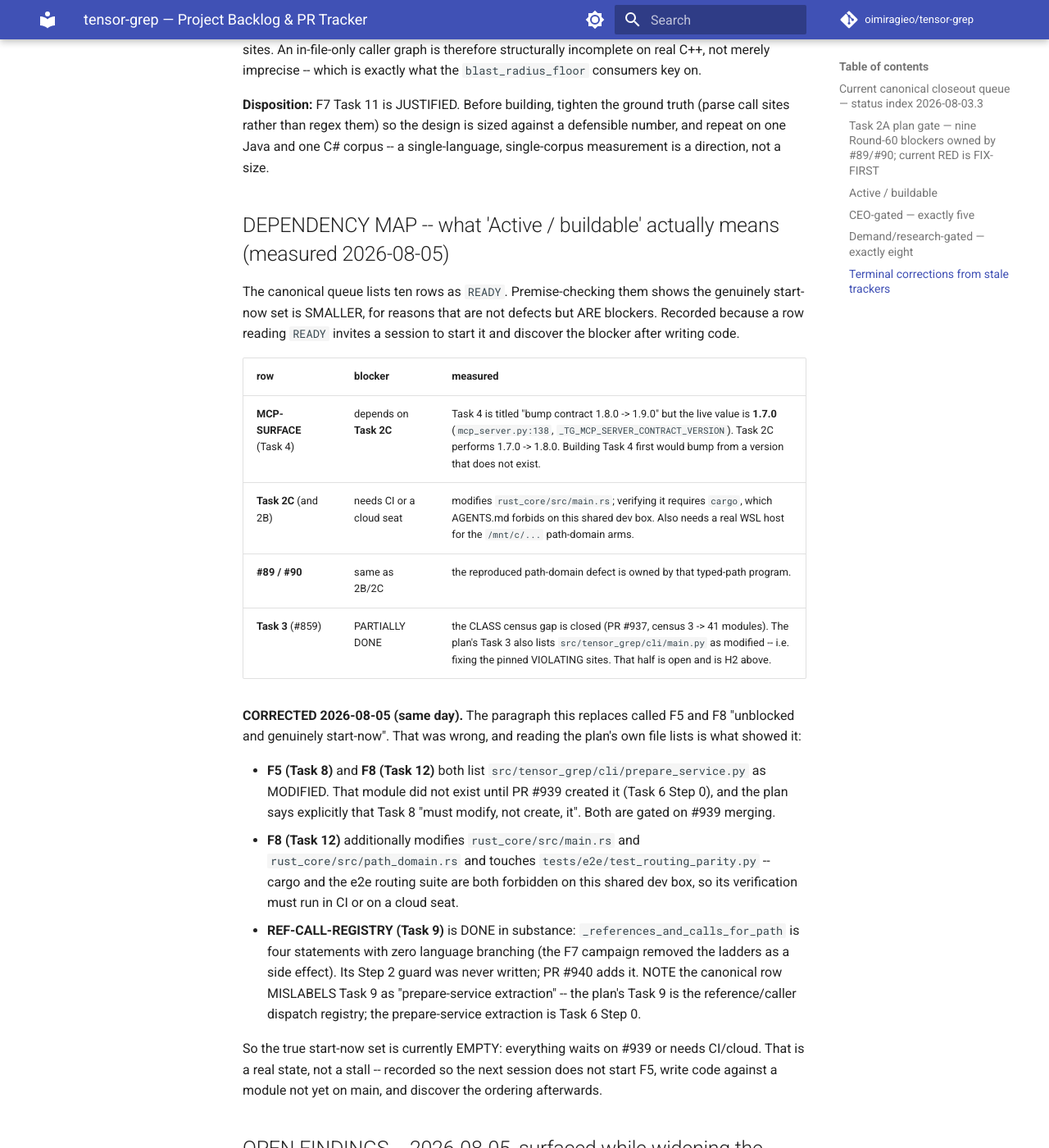
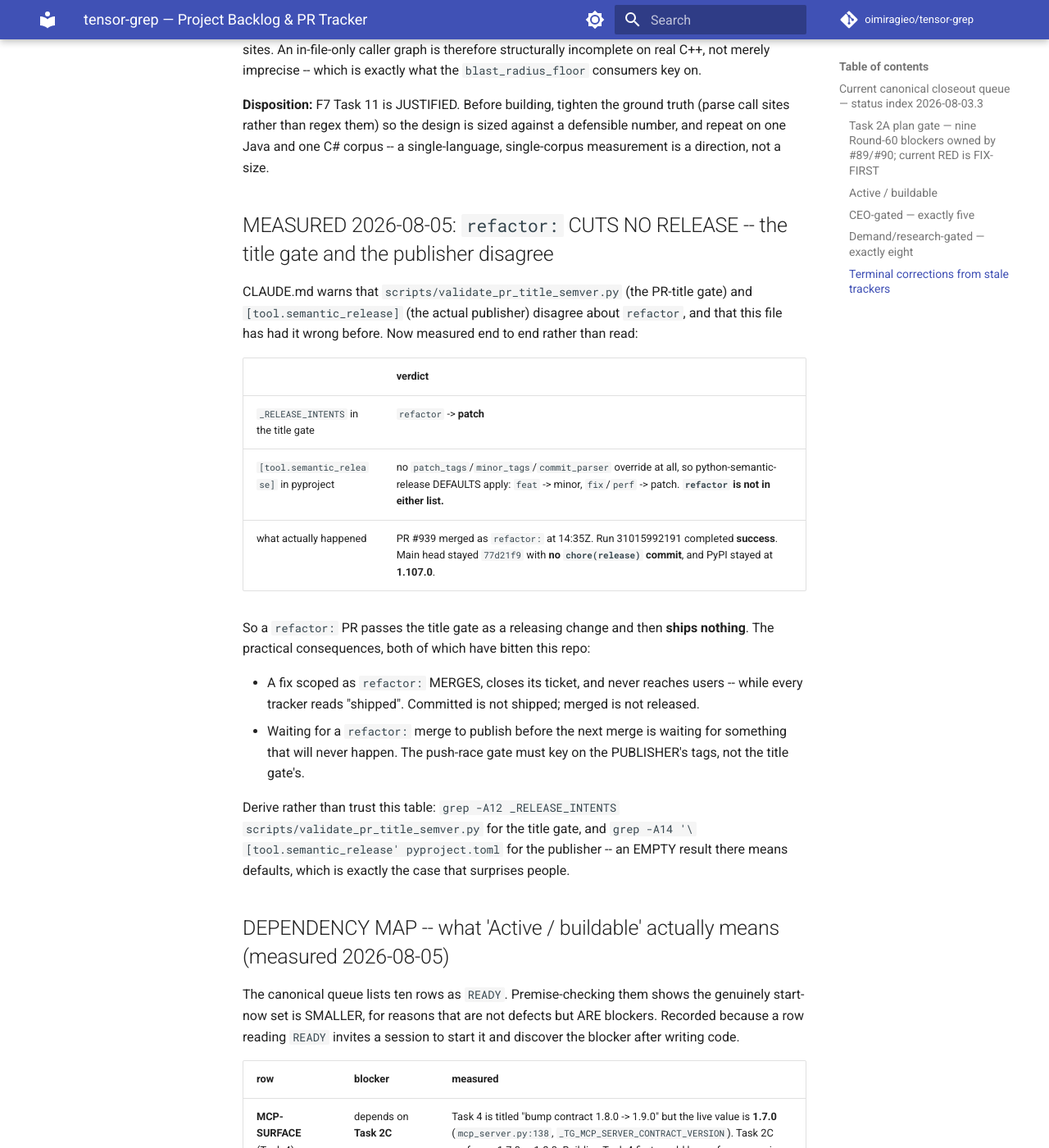
Before and after one commit to oimiragieo/tensor-grep, an MkDocs documentation site: the page built from docs/BACKLOG.md, in a window 1280 px wide and 1400 px high, scrolled down 51246 px. Shown: the whole window at 82% size. Built offline with MkDocs 1.6.1 and Material for MkDocs 9.7.7, drawn with Linux system fonts in a browser that asks for light colours; comment, search, counter and statistics services are not loaded.

Commit message:
docs: measure the refactor release-class disagreement end to end (#944)
CLAUDE.md warns that the PR-title gate and the actual publisher disagree
about `refactor`, and that this file has had it wrong before. Now MEASURED
rather than read:

  title gate  _RELEASE_INTENTS: refactor -> patch
  publisher   [tool.semantic_release] has NO patch_tags/minor_tags/
              commit_parser override, so python-semantic-release defaults
              apply: feat -> minor, fix/perf -> patch. refactor is in
              NEITHER list.
  reality     PR #939 merged as `refactor:` at 14:35Z. Run 31015992191
              completed SUCCESS. Main head stayed 77d21f9 with NO
              chore(release) commit. PyPI stayed at 1.107.0.

So a `refactor:` PR passes the title gate as a releasing change and then
ships nothing. Two consequences this repo has already been bitten by:

  - a fix scoped as `refactor:` merges, closes its ticket, and never reaches
    users while every tracker reads "shipped"
  - waiting for a `refactor:` merge to publish before the next merge is
    waiting for something that will never happen; the push-race gate must key
    on the PUBLISHER's tags, not the title gate's

I hit the second one this cycle: I held #942 and #943 waiting for #939's
release, and there was never going to be one. The monitor timed out on a
condition that could not occur.

Derivation commands are in the section so the next reader checks rather than
trusts -- including the note that an EMPTY result under [tool.semantic_release]
means DEFAULTS, which is exactly the case that surprises people.

Gates: 118 passed, exit 0.

```diff
--- a/docs/BACKLOG.md
+++ b/docs/BACKLOG.md
@@ -1306,6 +1306,30 @@ not merely imprecise -- which is exactly what the `blast_radius_floor` consumers
 sites rather than regex them) so the design is sized against a defensible number, and repeat on one
 Java and one C# corpus -- a single-language, single-corpus measurement is a direction, not a size.
 
+## MEASURED 2026-08-05: `refactor:` CUTS NO RELEASE -- the title gate and the publisher disagree
+
+CLAUDE.md warns that `scripts/validate_pr_title_semver.py` (the PR-title gate) and
+`[tool.semantic_release]` (the actual publisher) disagree about `refactor`, and that this file has
+had it wrong before. Now measured end to end rather than read:
+
+| | verdict |
+|---|---|
+| `_RELEASE_INTENTS` in the title gate | `refactor` -> **patch** |
+| `[tool.semantic_release]` in pyproject | no `patch_tags`/`minor_tags`/`commit_parser` override at all, so python-semantic-release DEFAULTS apply: `feat` -> minor, `fix`/`perf` -> patch. **`refactor` is not in either list.** |
+| what actually happened | PR #939 merged as `refactor:` at 14:35Z. Run 31015992191 completed **success**. Main head stayed `77d21f9` with **no `chore(release)` commit**, and PyPI stayed at **1.107.0**. |
+
+So a `refactor:` PR passes the title gate as a releasing change and then **ships nothing**. The
+practical consequences, both of which have bitten this repo:
+
+- A fix scoped as `refactor:` MERGES, closes its ticket, and never reaches users -- while every
+  tracker reads "shipped". Committed is not shipped; merged is not released.
+- Waiting for a `refactor:` merge to publish before the next merge is waiting for something that
+  will never happen. The push-race gate must key on the PUBLISHER's tags, not the title gate's.
+
+Derive rather than trust this table: `grep -A12 _RELEASE_INTENTS scripts/validate_pr_title_semver.py`
+for the title gate, and `grep -A14 '\[tool.semantic_release' pyproject.toml` for the publisher --
+an EMPTY result there means defaults, which is exactly the case that surprises people.
+
 ## DEPENDENCY MAP -- what 'Active / buildable' actually means (measured 2026-08-05)
 
 The canonical queue lists ten rows as `READY`. Premise-checking them shows the genuinely
```
